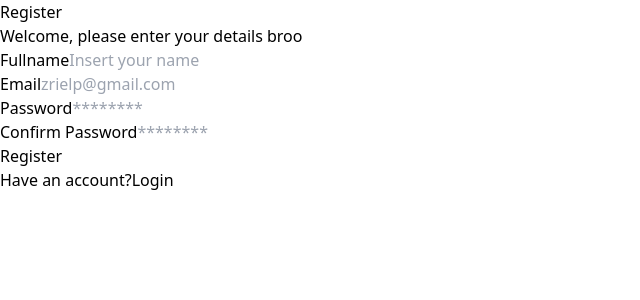
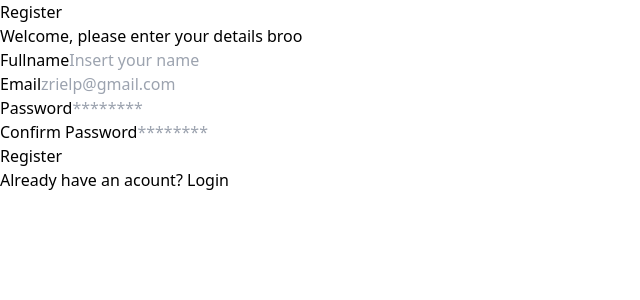
Before and after one commit to Nazrielp/React.Js, a React (Vite) app in the folder my-react-app/: page /register in a window 1280 px wide. Shown: the top 300 px of the page, without its empty margins (0-640 px from the left). Built offline with nearby package versions, Linux system fonts and the light colour scheme.

Commit message:
Conditional Rendering

```diff
--- a/my-react-app/src/Pages/LoginPage.jsx
+++ b/my-react-app/src/Pages/LoginPage.jsx
@@ -1,16 +1,12 @@
 import FormLogin from '../components/Fragment/FormLogin';
 import AuthLayout from '../components/Layouts/AuthLayout';
-import { Link } from 'react-router-dom';
+
 
 const LoginPage = () => {
   return (
-      <AuthLayout title="Login">
-        <FormLogin />
-        <p className='text-sm mt-5 text-center'>
-          Don't have an account?{""}
-          <Link to="/register" className='font-bold text-blue-600'>Register</Link>
-        </p>
-      </AuthLayout>
+    <AuthLayout title="Login" type="login">
+      <FormLogin />
+    </AuthLayout>
   );
 };
 
--- a/my-react-app/src/Pages/RegisterPage.jsx
+++ b/my-react-app/src/Pages/RegisterPage.jsx
@@ -1,15 +1,11 @@
 import FormRegister from '../components/Fragment/FormRegister';
 import AuthLayout from '../components/Layouts/AuthLayout';
-import { Link } from 'react-router-dom';
+
 
 const RegisterPage = () => {
   return (
-    <AuthLayout title="Register">
+    <AuthLayout title="Register" type="register">
       <FormRegister />
-      <p className='text-sm mt-5 text-center'>
-          Have an account?{""}
-          <Link to="/login" className='font-bold text-blue-600'>Login</Link>
-        </p>
     </AuthLayout>
   );
 };
--- a/my-react-app/src/components/Layouts/AuthLayout.jsx
+++ b/my-react-app/src/components/Layouts/AuthLayout.jsx
@@ -1,14 +1,45 @@
-const AuthLayout = ({ title, children }) => {
+import { Link } from "react-router-dom";
+
+const AuthLayout = ({ title, children, type }) => {
   return (
     <div className="flex justify-center min-h-screen items-center">
       <div className="w-full max-w-xs">
         <h1 className="text-3xl font-bold mb-2 text-blue-600">{title}</h1>
         <p className="font-medium text-slate-500 mb-8">Welcome, please enter your details broo</p>
         {children}
+        <Navigation type={type} />
+        {/* <p className='text-sm mt-5 text-center'>
+          {type === " login" ? "Don't have an account? " : "Already have an acount? "}
+
+          {type === "login" && (
+            <Link to="/register" className='font-bold text-blue-600'>Register</Link>
+          )}
+          {type === "register" && (
+            <Link to="/login" className='font-bold text-blue-600'>Login</Link>
+          )}
+        </p> */}
       </div>
     </div>
   );
 };
 
 
+const Navigation = ({ type }) => {
+  if (type === "login") {
+    return (
+      <p className='text-sm mt-5 text-center'>
+        Don't have an account?{" "}
+        <Link to="/register" className='font-bold text-blue-600'>Register</Link>
+      </p>
+    );
+  } else {
+    return (
+      <p className='text-sm mt-5 text-center'>
+        Already have an acount?{" "}
+        <Link to="/login" className='font-bold text-blue-600'>Login</Link>
+      </p>
+    );
+  }
+};
+
 export default AuthLayout;
```
Also changed, not shown: my-react-app/src/components/Fragment/FormRegister.jsx (indentation only).
